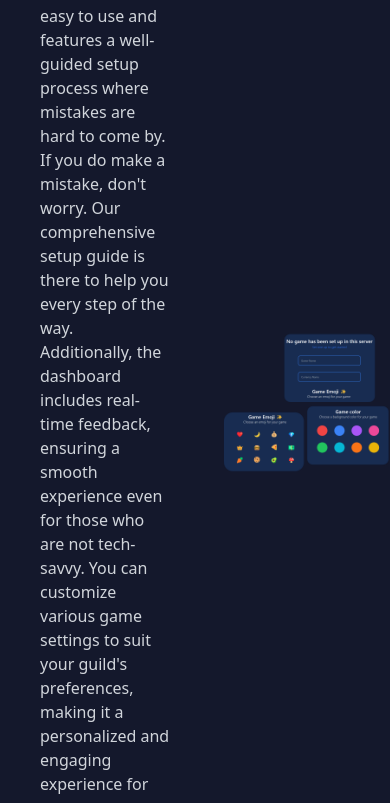
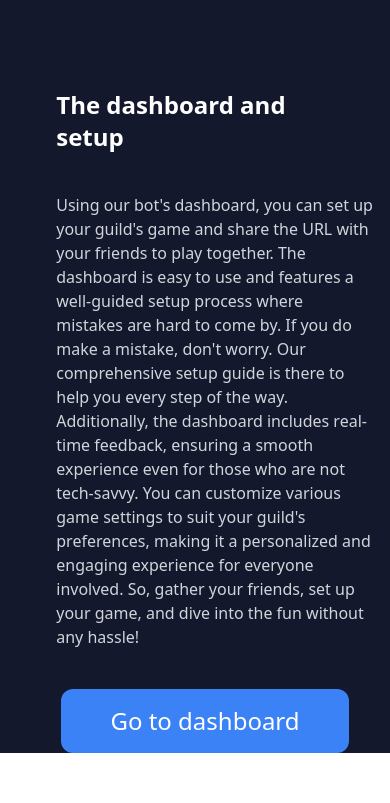
Before and after one commit to 1IMA-1IMB/KP_Felix, a React (Vite) app in the folder discord-clicker/frontend/: page / in a window 390 px wide. Shown: the part 2576-3379 px from the top of the page. After the commit the page ends 3329 px from the top, so only its background shows below. Built offline with nearby package versions, Linux system fonts and the light colour scheme.

Commit message:
Update Section3.tsx

```diff
--- a/discord-clicker/frontend/src/compontents/home/Section3.tsx
+++ b/discord-clicker/frontend/src/compontents/home/Section3.tsx
@@ -2,22 +2,29 @@ import React, { useEffect, useRef } from 'react'
 import { motion, useAnimation, useInView } from 'framer-motion'
 
 const Section3 = (logedIn: any) => {
+
+    const ref: any = useRef();
+
+    const isInView = useInView(ref, { once: true})
+
+    const mainControls = useAnimation()
+
   return (
     <div>
-        <div className='dashboard flex justify-around gap-10 items-center'>
-            <div className=' ml-10 w-4/12'>
-            <h1 className='text-white sm:text-2xl lg:text-3xl xl:text-5xl 2xl:text-7xl font-semibold mb-10 '>The dashboard and setup</h1>
-            <p className=' text-gray-300 font-extralight xl:text-md 2xl:text-2xl'>
+        <div className='dashboard flex flex-col-reverse items-center lg:flex-row lg:justify-around gap-10 lg:items-center'>
+            <div className=' ml-10 w-11/12 lg:block flex flex-col items-center lg:w-5/12'>
+            <h1 className='text-white text-2xl font-semibold mb-10 px-5 mr-5 '>The dashboard and setup</h1>
+            <p className=' text-gray-300 font-extralight xl:text-md px-5 2xl:text-2xl'>
 
             Using our bot's dashboard, you can set up your guild's game and share the URL with your friends to play together. The dashboard is easy to use and features a well-guided setup process where mistakes are hard to come by. If you do make a mistake, don't worry. Our comprehensive setup guide is there to help you every step of the way.
 
             Additionally, the dashboard includes real-time feedback, ensuring a smooth experience even for those who are not tech-savvy. You can customize various game settings to suit your guild's preferences, making it a personalized and engaging experience for everyone involved. So, gather your friends, set up your game, and dive into the fun without any hassle!
             </p>
             <a href={logedIn ? "/dashboard" : "https://discord.com/oauth2/authorize?client_id=1243668312597074021&response_type=code&redirect_uri=http%3A%2F%2Flocalhost%3A5173%2Fdiscord%2Foauth%2Fauthenticate%2F&scope=identify+connections+guilds.join+gdm.join+email+guilds+guilds.members.read"}>
-            <button className=' w-72 h-16 2xl: mt-10 2xl:w-80 2xl:h-20 rounded-xl text-xl bg-blue-500 flex items-center justify-center gap-5 text-white transition-all duration-300 hover:bg-blue-600'>Go to dashboard</button>
+            <button ref={ref} className=' w-72 h-16 mr-5 sm:mr-0 sm:ml-5 2xl: mt-10 2xl:w-80 2xl:h-20 rounded-xl text-2xl bg-blue-500 flex items-center justify-center gap-5 text-white transition-all duration-300 hover:bg-blue-600'>Go to dashboard</button>
             </a>
             </div>
-            <img src="./Setup.png" alt="" className='w-6/12' />
+            <img src="./Setup.png" alt="" className='lg:w-6/12 w-10/12' />
         </div>
     </div>
   )
```
